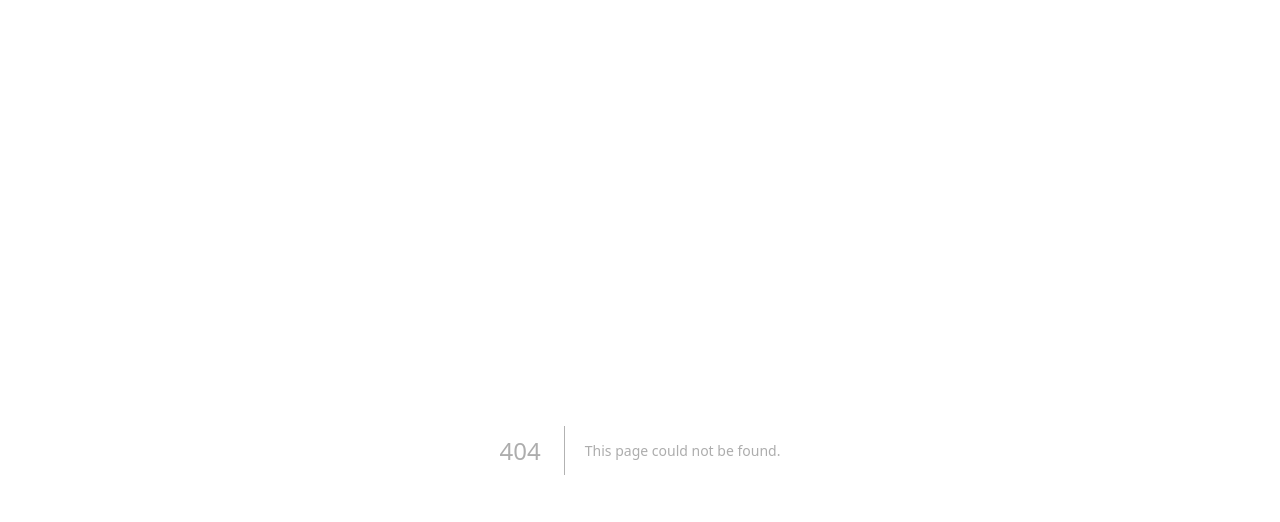
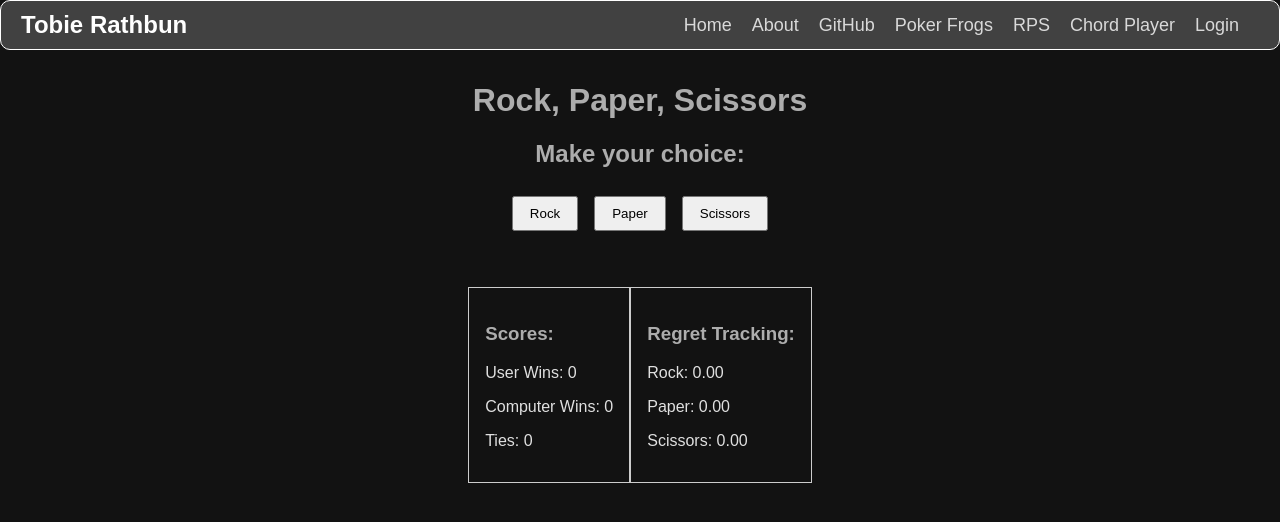
Before and after one commit to Tobie-Rathbun/React-Portfolio--Next.js-, a Next.js app: page /rps in a window 1280 px wide. Before the commit this address had no page. Shown: the top 522 px of the page. Built offline with nearby package versions, Linux system fonts and the light colour scheme.

Commit message:
rock paper scissors ai

```diff
--- /dev/null
+++ b/src/app/rps/page.tsx
@@ -0,0 +1,112 @@
+"use client";
+
+import React, { useState } from 'react';
+
+interface RegretRecord {
+  Rock: number;
+  Paper: number;
+  Scissors: number;
+}
+
+const RockPaperScissors: React.FC = () => {
+  const [userChoice, setUserChoice] = useState<string | null>(null);
+  const [computerChoice, setComputerChoice] = useState<string | null>(null);
+  const [result, setResult] = useState<string | null>(null);
+  const [regrets, setRegrets] = useState<RegretRecord>({ Rock: 0, Paper: 0, Scissors: 0 });
+  const [scores, setScores] = useState({ user: 0, computer: 0, ties: 0 });
+
+  const choices: (keyof RegretRecord)[] = ['Rock', 'Paper', 'Scissors'];
+
+  const rewards: Record<keyof RegretRecord, Record<keyof RegretRecord, number>> = {
+    Rock: { Rock: 0, Paper: -1, Scissors: 1 },
+    Paper: { Rock: 1, Paper: 0, Scissors: -1 },
+    Scissors: { Rock: -1, Paper: 1, Scissors: 0 },
+  };
+
+  const playGame = (userSelection: keyof RegretRecord) => {
+    const computerSelection = selectComputerMove();
+    setUserChoice(userSelection);
+    setComputerChoice(computerSelection);
+    determineWinner(userSelection, computerSelection);
+    updateRegrets(userSelection);
+  };
+
+  const selectComputerMove = (): keyof RegretRecord => {
+    const maxRegret = Math.max(...choices.map((choice) => regrets[choice]));
+    return choices.find((choice) => regrets[choice] === maxRegret) || 'Rock';
+  };
+
+  const determineWinner = (user: keyof RegretRecord, computer: keyof RegretRecord) => {
+    if (user === computer) {
+      setResult('It\'s a tie!');
+      setScores((prev) => ({ ...prev, ties: prev.ties + 1 }));
+    } else if (
+      (user === 'Rock' && computer === 'Scissors') ||
+      (user === 'Paper' && computer === 'Rock') ||
+      (user === 'Scissors' && computer === 'Paper')
+    ) {
+      setResult('You win!');
+      setScores((prev) => ({ ...prev, user: prev.user + 1 }));
+    } else {
+      setResult('You lose!');
+      setScores((prev) => ({ ...prev, computer: prev.computer + 1 }));
+    }
+  };
+
+  const updateRegrets = (user: keyof RegretRecord) => {
+    const newRegrets = { ...regrets };
+
+    choices.forEach((choice) => {
+      if (choice === user) {
+        // No regret change for the user's actual choice
+        return;
+      }
+
+      const counterfactualReward = rewards[choice][user]; // Reward if this choice was made instead of the actual one
+      const actualReward = rewards[user][user]; // Reward for the actual choice
+
+      newRegrets[choice] += counterfactualReward - actualReward;
+    });
+
+    setRegrets(newRegrets);
+  };
+
+  return (
+    <div style={{ textAlign: 'center', margin: '2rem' }}>
+      <h1>Rock, Paper, Scissors</h1>
+      <div style={{ marginBottom: '1rem' }}>
+        <h2>Make your choice:</h2>
+        {choices.map((choice) => (
+          <button
+            key={choice}
+            onClick={() => playGame(choice)}
+            style={{ margin: '0.5rem', padding: '0.5rem 1rem' }}
+          >
+            {choice}
+          </button>
+        ))}
+      </div>
+      {userChoice && computerChoice && (
+        <div style={{ marginTop: '2rem' }}>
+          <h3>Your choice: {userChoice}</h3>
+          <h3>Computer's choice: {computerChoice}</h3>
+          <h2>{result}</h2>
+        </div>
+      )}
+      <div style={{ marginTop: '2rem', textAlign: 'left', padding: '1rem', border: '1px solid #ccc', display: 'inline-block' }}>
+        <h3>Scores:</h3>
+        <p>User Wins: {scores.user}</p>
+        <p>Computer Wins: {scores.computer}</p>
+        <p>Ties: {scores.ties}</p>
+      </div>
+      <div style={{ marginTop: '2rem', textAlign: 'left', padding: '1rem', border: '1px solid #ccc', display: 'inline-block' }}>
+        <h3>Regret Tracking:</h3>
+        <p>Rock: {regrets.Rock.toFixed(2)}</p>
+        <p>Paper: {regrets.Paper.toFixed(2)}</p>
+        <p>Scissors: {regrets.Scissors.toFixed(2)}</p>
+      </div>
+    </div>
+  );
+};
+
+export default RockPaperScissors;
--- a/src/components/SiteNavbar.tsx
+++ b/src/components/SiteNavbar.tsx
@@ -9,6 +9,7 @@ const SiteNavbar = () => {
         <Link href="/about" className="nav-link">About</Link>
         <a href="https://github.com/Tobie-Rathbun" className="nav-link">GitHub</a>
         <Link href="/pokerfrogs" className="nav-link">Poker Frogs</Link>
+        <Link href="/rps" className="nav-link">RPS</Link>
         <Link href="/chord-player" className="nav-link">Chord Player</Link>
         <Link href="/login" className="nav-link">Login</Link>
       </div>
```
